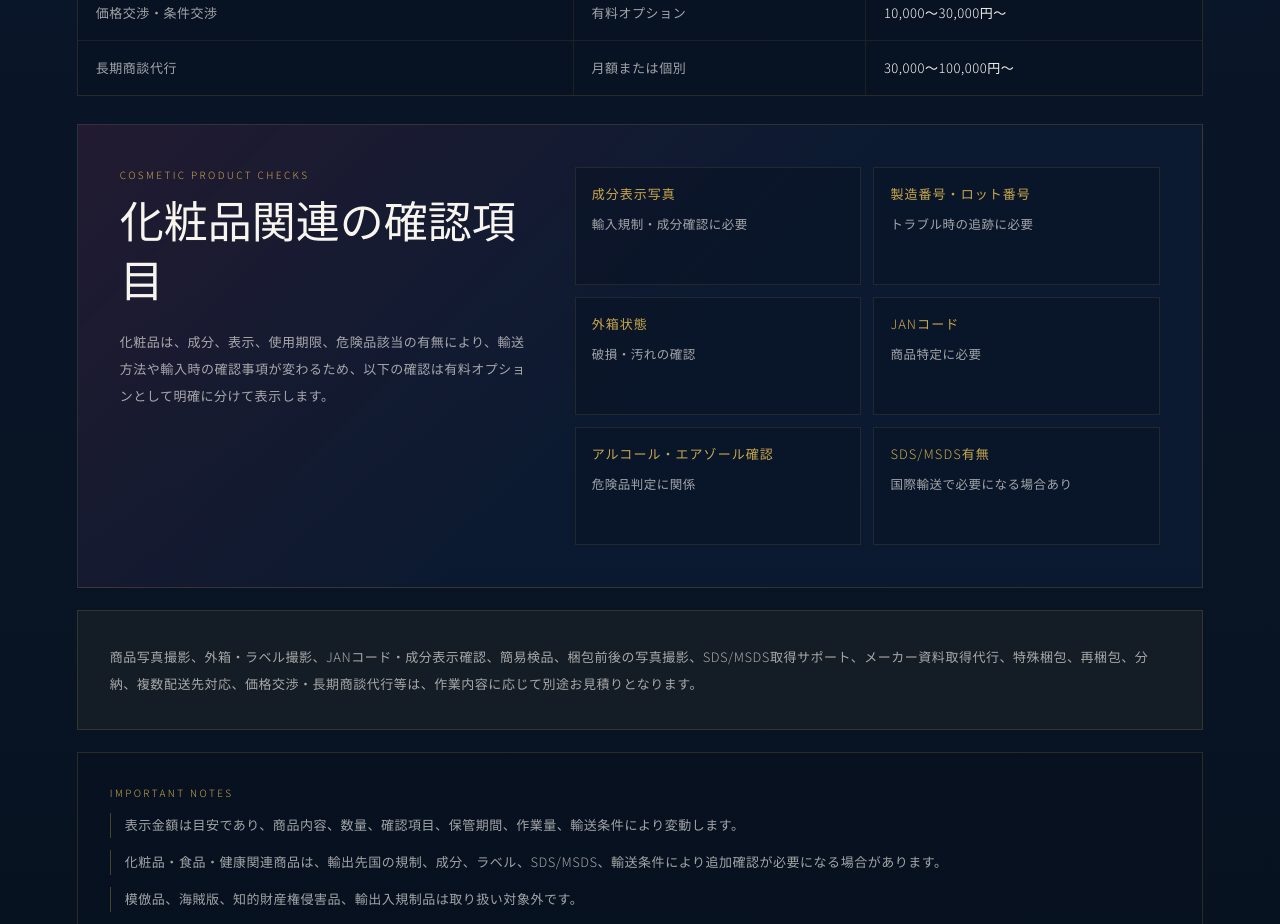
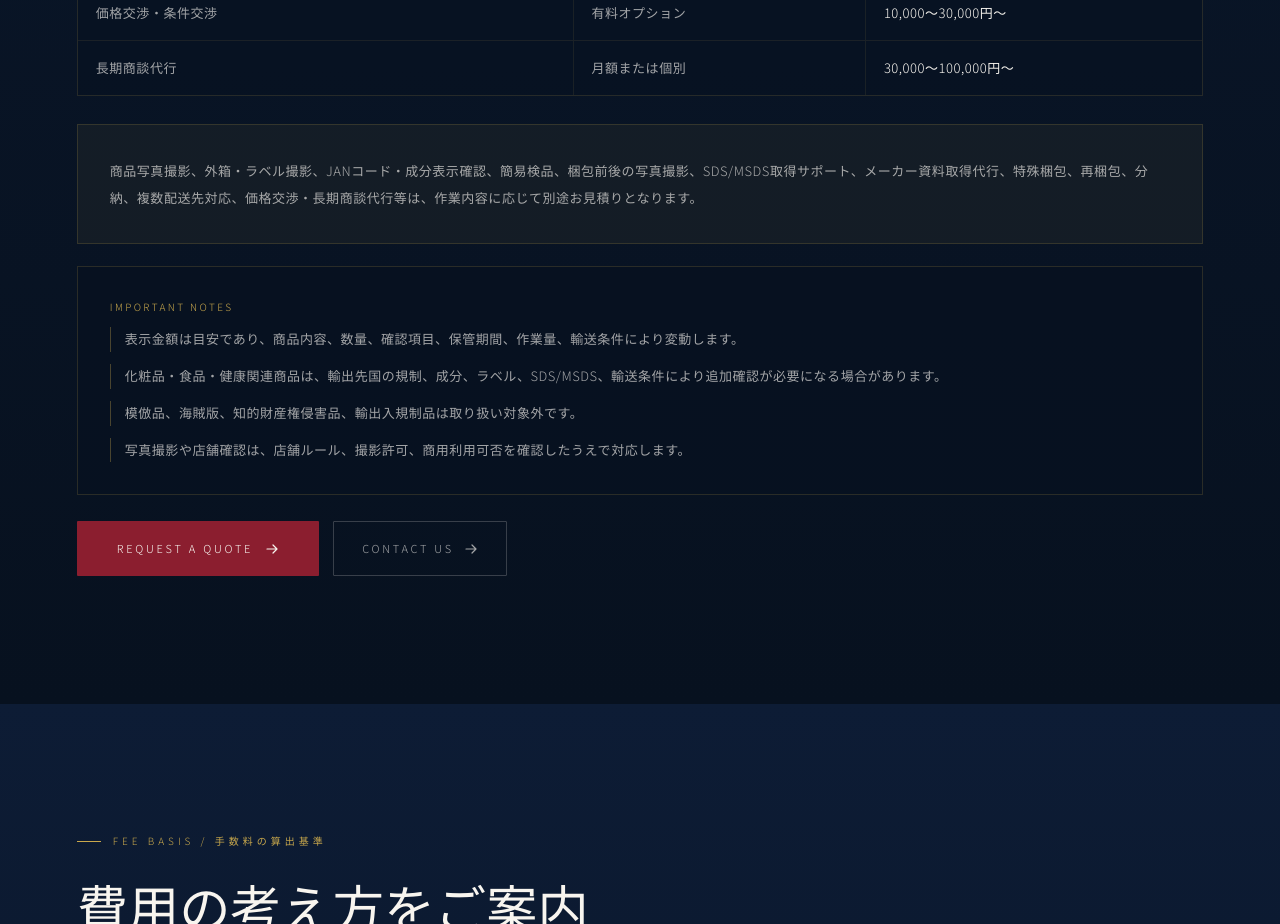
Before and after one commit to JUSTHEN-YUUKI/YUKIMICHI-ChatGpt-NEW-HP, a Next.js app: page /pricing in a window 1280 px wide. Shown: the part 3520-4444 px from the top of the page. Built offline with nearby package versions, Linux system fonts and the light colour scheme.

Commit message:
Remove cosmetic checks section

```diff
--- a/app/pricing/page.tsx
+++ b/app/pricing/page.tsx
@@ -97,15 +97,6 @@ const optionalServiceFees = [
   { service: '分納・複数配送先対応', type: '有料オプション', guide: '個別見積り' },
   { service: '価格交渉・条件交渉', type: '有料オプション', guide: '10,000〜30,000円〜' },
   { service: '長期商談代行', type: '月額または個別', guide: '30,000〜100,000円〜' },
-]
-
-const cosmeticChecks = [
-  { item: '成分表示写真', reason: '輸入規制・成分確認に必要' },
-  { item: '製造番号・ロット番号', reason: 'トラブル時の追跡に必要' },
-  { item: '外箱状態', reason: '破損・汚れの確認' },
-  { item: 'JANコード', reason: '商品特定に必要' },
-  { item: 'アルコール・エアゾール確認', reason: '危険品判定に関係' },
-  { item: 'SDS/MSDS有無', reason: '国際輸送で必要になる場合あり' },
 ]
 
 const paymentItems = [
@@ -249,24 +240,6 @@ export default function PricingPage() {
               <strong role="cell" data-label="目安">{fee.guide}</strong>
             </div>
           ))}
-        </div>
-
-        <div className="cosmetic-checks-box">
-          <div>
-            <span>Cosmetic Product Checks</span>
-            <h3>化粧品関連の確認項目</h3>
-            <p>
-              化粧品は、成分、表示、使用期限、危険品該当の有無により、輸送方法や輸入時の確認事項が変わるため、以下の確認は有料オプションとして明確に分けて表示します。
-            </p>
-          </div>
-          <div className="cosmetic-check-grid">
-            {cosmeticChecks.map((check) => (
-              <article key={check.item}>
-                <span>{check.item}</span>
-                <p>{check.reason}</p>
-              </article>
-            ))}
-          </div>
         </div>
 
         <div className="optional-service-copy">
@@ -485,7 +458,6 @@ export default function PricingPage() {
         }
 
         .optional-included-box span,
-        .cosmetic-checks-box > div:first-child span,
         .optional-service-notes span {
           color: var(--gold);
           display: block;
@@ -540,54 +512,6 @@ export default function PricingPage() {
           font-size: 10px;
           letter-spacing: 0.22em;
           text-transform: uppercase;
-        }
-
-        .cosmetic-checks-box {
-          border: 1px solid rgba(201,168,76,0.18);
-          background:
-            linear-gradient(135deg, rgba(139,30,47,0.18), transparent 52%),
-            rgba(13,28,53,0.72);
-          display: grid;
-          grid-template-columns: minmax(0, 0.82fr) minmax(0, 1.18fr);
-          gap: clamp(24px, 4vw, 48px);
-          margin-bottom: 22px;
-          padding: clamp(26px, 4vw, 42px);
-        }
-
-        .cosmetic-checks-box h3 {
-          color: var(--washi);
-          font-family: 'Cormorant Garamond', 'Noto Serif JP', serif;
-          font-size: clamp(28px, 3.6vw, 44px);
-          font-weight: 300;
-          line-height: 1.35;
-          margin: 0 0 14px;
-        }
-
-        .cosmetic-check-grid {
-          display: grid;
-          grid-template-columns: repeat(2, minmax(0, 1fr));
-          gap: 12px;
-        }
-
-        .cosmetic-check-grid article {
-          border: 1px solid rgba(201,168,76,0.13);
-          background: rgba(7,17,31,0.46);
-          min-height: 118px;
-          padding: 16px;
-        }
-
-        .cosmetic-check-grid span {
-          color: var(--gold);
-          display: block;
-          font-size: 13px;
-          letter-spacing: 0.08em;
-          line-height: 1.6;
-          margin-bottom: 8px;
-        }
-
-        .cosmetic-check-grid p {
-          font-size: 12.5px;
-          line-height: 1.8;
         }
 
         .optional-service-copy {
@@ -907,10 +831,6 @@ export default function PricingPage() {
         }
 
         @media (max-width: 900px) {
-          .cosmetic-checks-box {
-            grid-template-columns: 1fr;
-          }
-
           .pricing-payment {
             grid-template-columns: 1fr;
           }
@@ -929,8 +849,7 @@ export default function PricingPage() {
           .pricing-lead-grid,
           .pricing-grid,
           .pricing-highlight-strip,
-          .fee-basis-grid,
-          .cosmetic-check-grid {
+          .fee-basis-grid {
             grid-template-columns: 1fr;
           }
 
```
